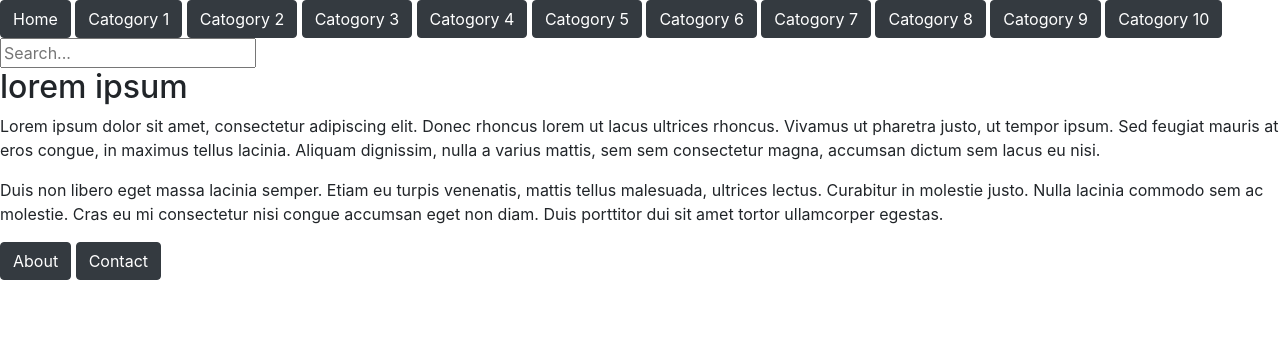
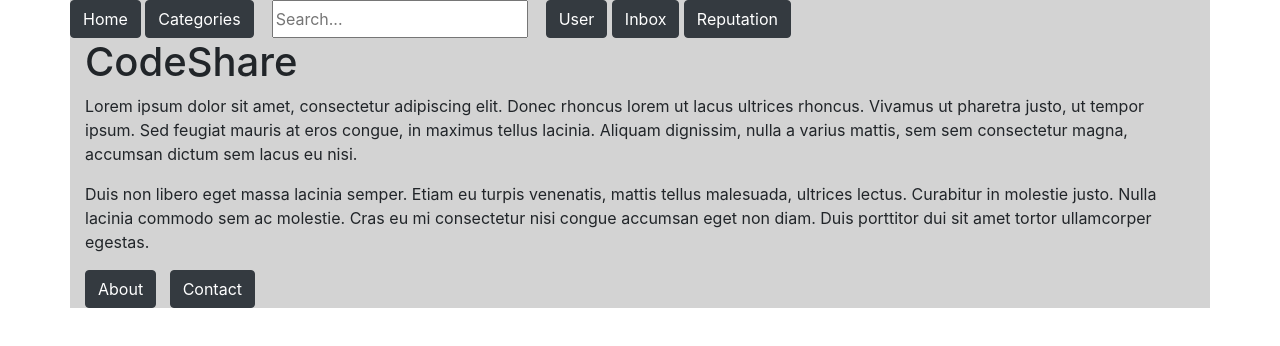
Before and after one commit to Puchkii/bootstrap, a plain HTML site: page index.html in a window 1280 px wide. Drawn offline with nearby package versions, Linux system fonts and the light colour scheme.

Commit message:
added own stylesheet.

```diff
--- /dev/null
+++ b/css/master.css
@@ -0,0 +1,3 @@
+.container{
+background-color: lightgrey;
+}
--- a/index.html
+++ b/index.html
@@ -5,28 +5,33 @@
   <meta charset="utf-8">
   <meta name="viewport" content="width=device-width, initial-scale=1, shrink-to-fit=no">
 
+  <!-- Selfmade CSS -->
+  <link rel="stylesheet" href="./css/master.css">
+
   <!-- Bootstrap CSS -->
   <link rel="stylesheet" href="https://stackpath.bootstrapcdn.com/bootstrap/4.3.1/css/bootstrap.min.css" integrity="sha384-ggOyR0iXCbMQv3Xipma34MD+dH/1fQ784/j6cY/iJTQUOhcWr7x9JvoRxT2MZw1T" crossorigin="anonymous">
 
-  <title>CodeShare</title>
+  <title>Memes</title>
 </head>
 <body>
+  <div class="container">
+    <div class="row">
 
       <button class="btn btn-dark">Home</button>
-    <button class="btn btn-dark">Catogory 1</button>
-    <button class="btn btn-dark">Catogory 2</button>
-    <button class="btn btn-dark">Catogory 3</button>
-    <button class="btn btn-dark">Catogory 4</button>
-    <button class="btn btn-dark">Catogory 5</button>
-    <button class="btn btn-dark">Catogory 6</button>
-    <button class="btn btn-dark">Catogory 7</button>
-    <button class="btn btn-dark">Catogory 8</button>
-    <button class="btn btn-dark">Catogory 9</button>
-    <button class="btn btn-dark">Catogory 10</button>
+      &nbsp;
+      <button class="btn btn-dark">Categories</button>
+      &nbsp;&nbsp;&nbsp;&nbsp;
       <input class="" type="text" placeholder="Search...">
+      &nbsp;&nbsp;&nbsp;&nbsp;
+      <button class="btn btn-dark">User</button>
+      &nbsp;
+      <button class="btn btn-dark">Inbox</button>
+      &nbsp;
+      <button class="btn btn-dark">Reputation</button>
 
-<div class="">
-  <h2>lorem ipsum</h2>
+    </div>
+
+      <h1>CodeShare</h1>
       <p>Lorem ipsum dolor sit amet, consectetur adipiscing elit. Donec rhoncus lorem ut lacus ultrices rhoncus. Vivamus
         ut pharetra justo, ut tempor ipsum. Sed feugiat mauris at eros congue, in maximus tellus lacinia. Aliquam
         dignissim, nulla a varius mattis, sem sem consectetur magna, accumsan dictum sem lacus eu nisi. </p>
@@ -34,10 +39,12 @@
         <p>Duis non libero eget massa lacinia semper. Etiam eu turpis venenatis, mattis tellus malesuada, ultrices lectus.
           Curabitur in molestie justo. Nulla lacinia commodo sem ac molestie. Cras eu mi consectetur nisi congue accumsan
           eget non diam. Duis porttitor dui sit amet tortor ullamcorper egestas.</p>
-  </div>
 
           <button class="btn btn-dark">About</button>
+          &nbsp;
           <button class="btn btn-dark">Contact</button>
+
+        </div>
 
   <!-- Optional JavaScript -->
   <script src="https://ajax.googleapis.com/ajax/libs/jquery/3.4.1/jquery.min.js"></script>
```
Lines whose indentation alone changed are shown as unchanged.
